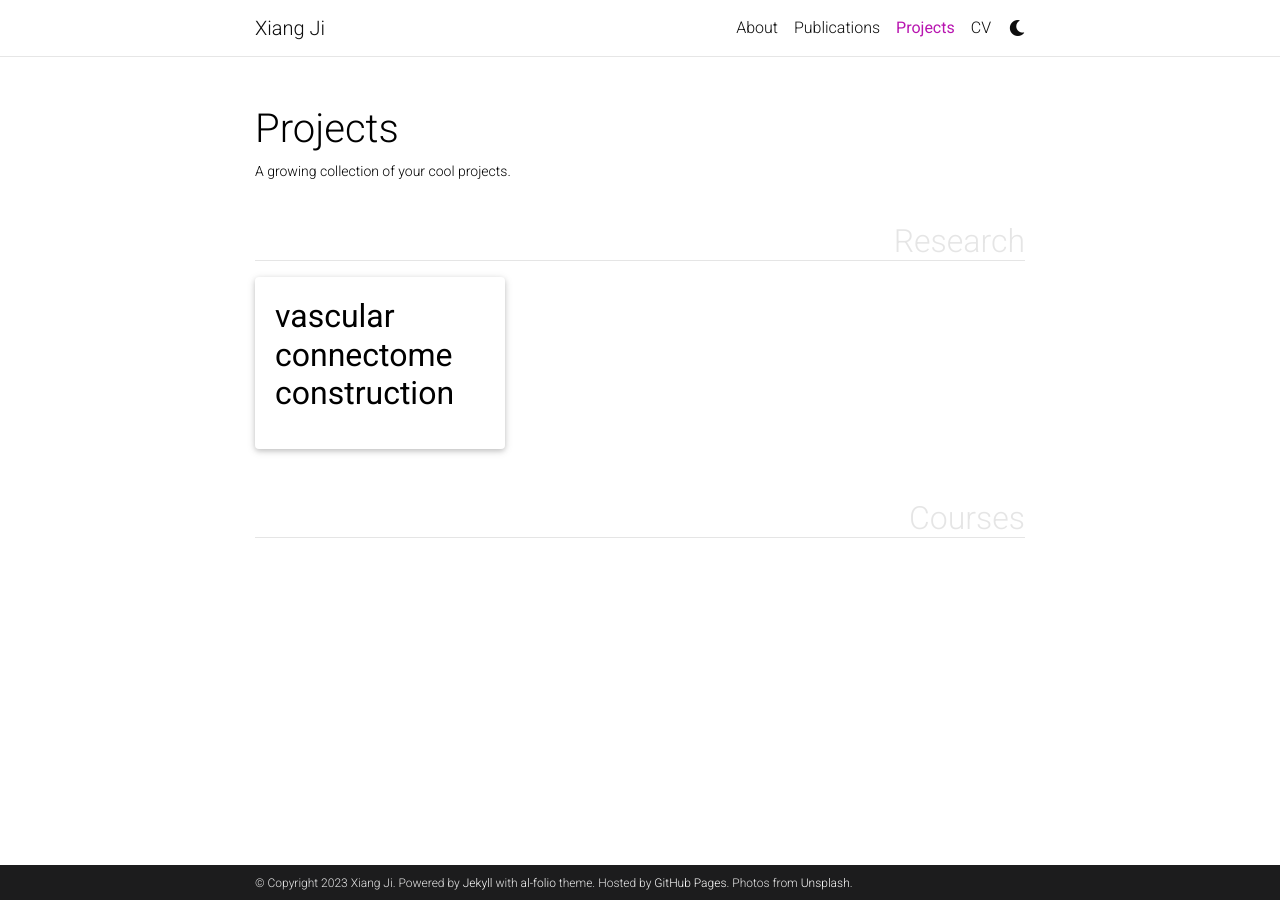
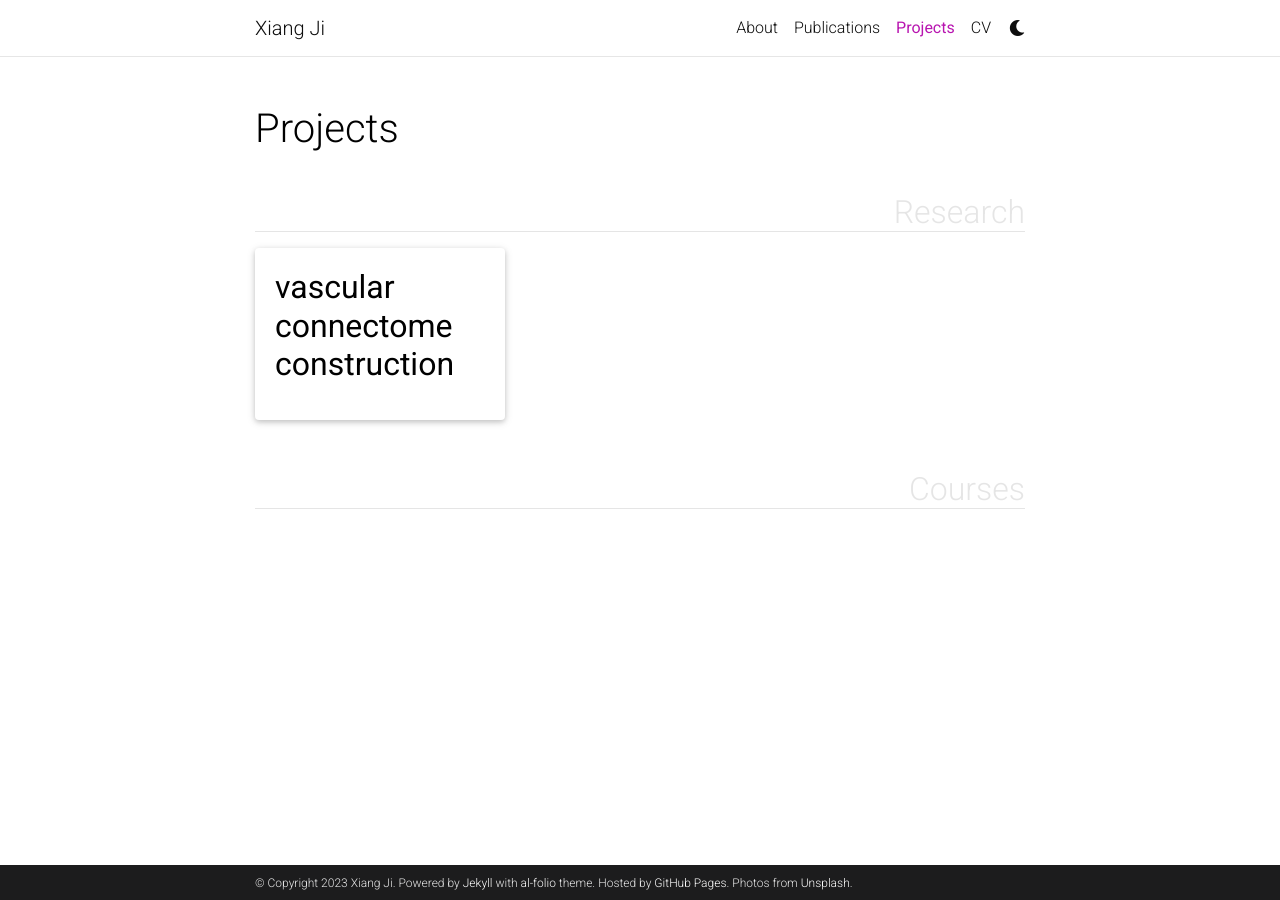
Before and after one commit to xiangjiph/xiangjiph.github.io, a Jekyll site: the page built from _pages/projects.md, in a window 1280 px wide. Built offline with Jekyll 4.4.1, drawn with Linux system fonts in a browser that asks for light colours; full-size pictures stand in for the smaller copies a plugin makes; comment, search, counter and statistics services are not loaded; a style sheet for code colours, icons or effects is not loaded.

Commit message:
rename project 1

```diff
--- a/_pages/projects.md
+++ b/_pages/projects.md
@@ -2,7 +2,7 @@
 layout: page
 title: Projects
 permalink: /projects/
-description: A growing collection of your cool projects.
+description:
 nav: true
 nav_order: 2
 display_categories: [Research, Courses]
```
Also changed, not shown: _pages/about.md (+0 -1 lines), _projects/1_project.md (renamed from _projects/Proj_Res_VascularReconstruction.md).
